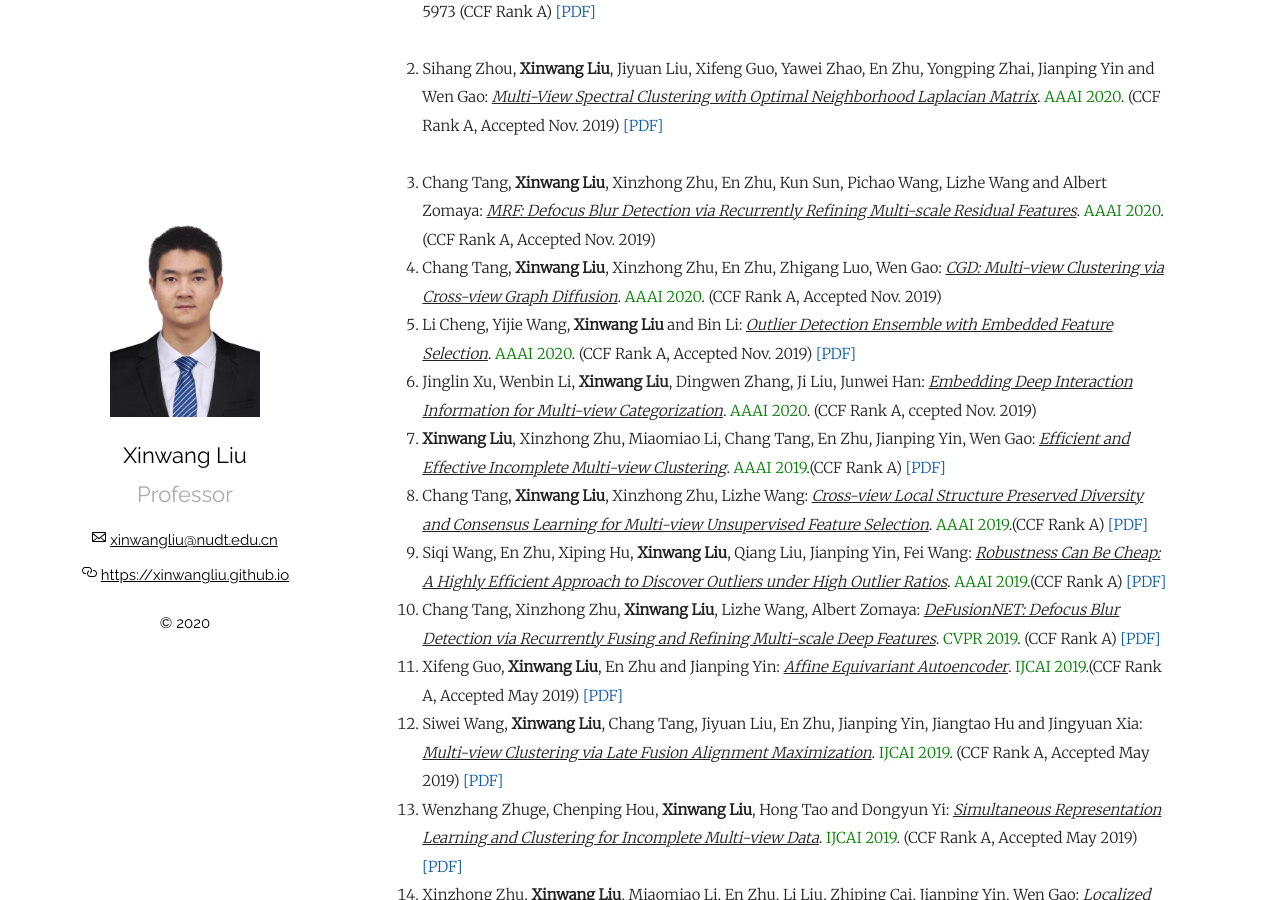
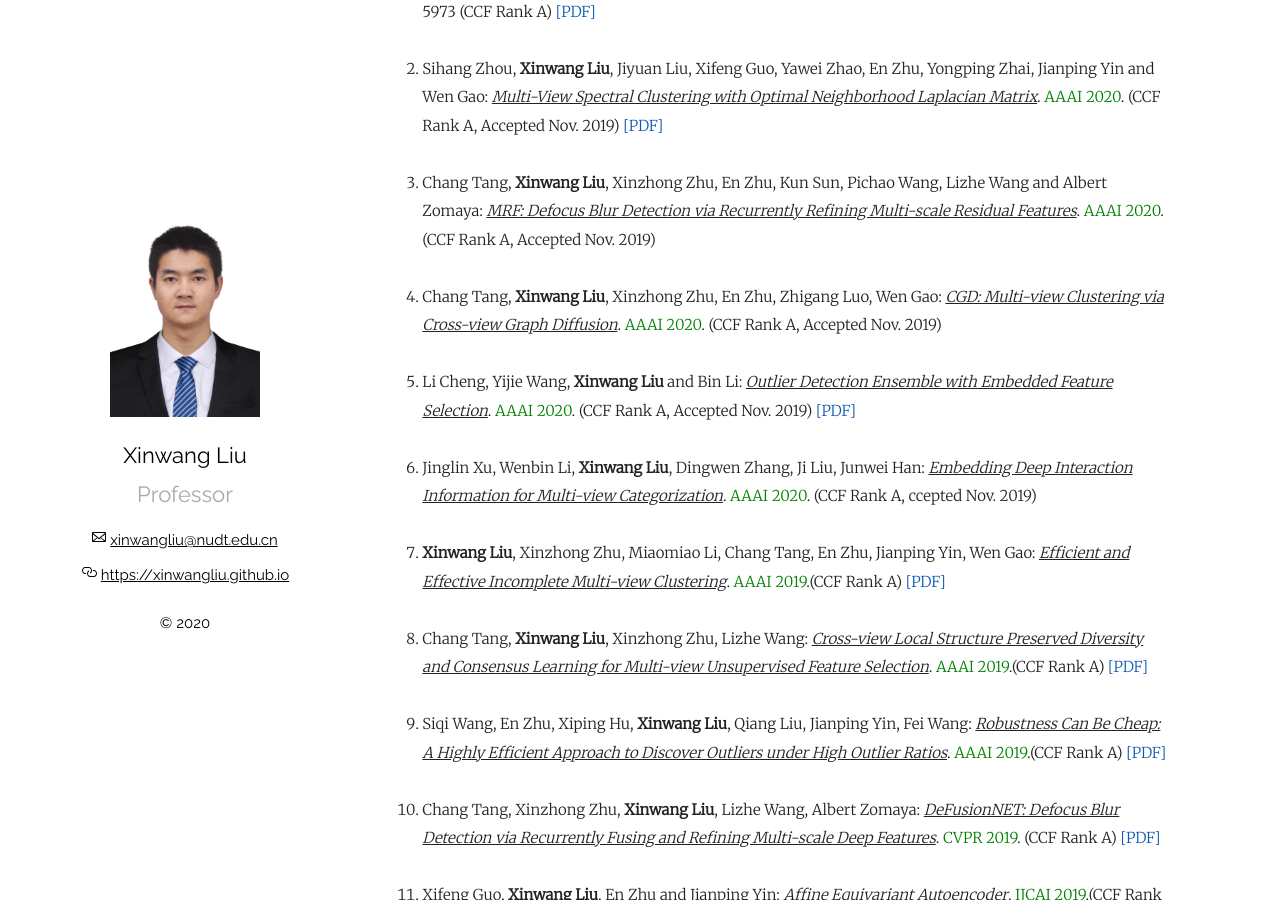
Before and after one commit to wx-liang/xinwangliu.github.io, a Jekyll site: the page built from index.md, in a window 1280 px wide and 900 px high, scrolled down 2741 px. Built offline with Jekyll 4.4.1, drawn with Linux system fonts in a browser that asks for light colours; our own code applies the rules of GitHub Pages for plain Markdown files.

Commit message:
Update index.md

```diff
--- a/index.md
+++ b/index.md
@@ -72,57 +72,57 @@
 <li> Sihang Zhou, <b>Xinwang Liu</b>, Jiyuan Liu, Xifeng Guo, Yawei Zhao, En Zhu, Yongping Zhai, Jianping Yin and Wen Gao: <i><u>Multi-View Spectral Clustering with Optimal Neighborhood Laplacian Matrix</u></i>. <font color="green">AAAI 2020</font>. (CCF Rank A, Accepted Nov. 2019) <a href = "https://www.aaai.org/Papers/AAAI/2020GB/AAAI-ZhouS.4849.pdf">[PDF]</a></li>
 <br />
 <li> Chang Tang, <b>Xinwang Liu</b>, Xinzhong Zhu, En Zhu, Kun Sun, Pichao Wang, Lizhe Wang and Albert Zomaya: <i><u>MRF: Defocus Blur Detection via Recurrently Refining Multi-scale Residual Features</u></i>. <font color="green">AAAI 2020</font>. (CCF Rank A, Accepted Nov. 2019) </li>
-
+<br />
 <li> Chang Tang, <b>Xinwang Liu</b>, Xinzhong Zhu, En Zhu, Zhigang Luo, Wen Gao: <i><u>CGD: Multi-view Clustering via Cross-view Graph Diffusion</u></i>. <font color="green">AAAI 2020</font>. (CCF Rank A, Accepted Nov. 2019) </li>
-
+<br />
 <li> Li Cheng, Yijie Wang, <b>Xinwang Liu</b> and Bin Li: <i><u>Outlier Detection Ensemble with Embedded Feature Selection</u></i>. <font color="green">AAAI 2020</font>. (CCF Rank A, Accepted Nov. 2019) <a href = "https://arxiv.org/pdf/2001.05492.pdf">[PDF]</a></li>
-
+<br />
 <li> Jinglin Xu, Wenbin Li, <b>Xinwang Liu</b>, Dingwen Zhang, Ji Liu, Junwei Han: <i><u>Embedding Deep Interaction Information for Multi-view Categorization</u></i>. <font color="green">AAAI 2020</font>. (CCF Rank A, ccepted Nov. 2019) </li>
-
+<br />
 <li> <b>Xinwang Liu</b>, Xinzhong Zhu, Miaomiao Li, Chang Tang, En Zhu, Jianping Yin, Wen Gao: <i><u>Efficient and Effective Incomplete Multi-view Clustering</u></i>. <font color="green">AAAI 2019</font>.(CCF Rank A) <a href = "https://wvvw.aaai.org/ojs/index.php/AAAI/article/download/4350/4228">[PDF]</a></li>
-
+<br />
 <li> Chang Tang, <b>Xinwang Liu</b>, Xinzhong Zhu, Lizhe Wang: <i><u>Cross-view Local Structure Preserved Diversity and Consensus Learning for Multi-view Unsupervised Feature Selection</u></i>. <font color="green">AAAI 2019</font>.(CCF Rank A) <a href = "https://wvvw.aaai.org/ojs/index.php/AAAI/article/download/4443/4321">[PDF]</a></li>
-
+<br />
 <li> Siqi Wang, En Zhu, Xiping Hu, <b>Xinwang Liu</b>, Qiang Liu, Jianping Yin, Fei Wang: <i><u>Robustness Can Be Cheap: A Highly Efficient Approach to Discover Outliers under High Outlier Ratios</u></i>. <font color="green">AAAI 2019</font>.(CCF Rank A) <a href = "https://wvvw.aaai.org/ojs/index.php/AAAI/article/download/4468/4346">[PDF]</a></li>
-
+<br />
 <li> Chang Tang, Xinzhong Zhu, <b>Xinwang Liu</b>, Lizhe Wang, Albert Zomaya: <i><u>DeFusionNET: Defocus Blur Detection via Recurrently Fusing and Refining Multi-scale Deep Features</u></i>. <font color="green">CVPR 2019</font>. (CCF Rank A) <a href = "http://openaccess.thecvf.com/content_CVPR_2019/papers/Tang_DeFusionNET_Defocus_Blur_Detection_via_Recurrently_Fusing_and_Refining_Multi-Scale_CVPR_2019_paper.pdf">[PDF]</a></li>
-
+<br />
 <li> Xifeng Guo, <b>Xinwang Liu</b>, En Zhu and Jianping Yin: <i><u>Affine Equivariant Autoencoder</u></i>. <font color="green">IJCAI 2019</font>.(CCF Rank A, Accepted May 2019) <a href = "https://www.ijcai.org/proceedings/2019/0335.pdf">[PDF]</a></li>
-
+<br />
 <li> Siwei Wang, <b>Xinwang Liu</b>, Chang Tang, Jiyuan Liu, En Zhu, Jianping Yin, Jiangtao Hu and Jingyuan Xia: <i><u>Multi-view Clustering via Late Fusion Alignment Maximization</u></i>. <font color="green">IJCAI 2019</font>. (CCF Rank A, Accepted May 2019) <a href = "https://www.ijcai.org/proceedings/2019/0524.pdf">[PDF]</a></li>
-
+<br />
 <li> Wenzhang Zhuge, Chenping Hou, <b>Xinwang Liu</b>, Hong Tao and Dongyun Yi: <i><u>Simultaneous Representation Learning and Clustering for Incomplete Multi-view Data</u></i>. <font color="green">IJCAI 2019</font>. (CCF Rank A, Accepted May 2019) <a href = "https://www.ijcai.org/proceedings/2019/0623.pdf">[PDF]</a></li>
-
+<br />
 <li> Xinzhong Zhu, <b>Xinwang Liu</b>, Miaomiao Li, En Zhu, Li Liu, Zhiping Cai, Jianping Yin, Wen Gao: <i><u>Localized Incomplete Multiple Kernel k-means</u></i>. <font color="green">IJCAI 2018</font> 3271-3277. (CCF Rank A) <a href = "https://www.ijcai.org/proceedings/2018/0454.pdf">[PDF]</a></li>
-
+<br />
 <li> Changqing Zhang, Yeqinq Liu, Yue Liu, Qinghua Hu, <b>Xinwang Liu</b>, Pengfei Zhu: <i><u>FISH-MML: Fisher-HSIC Multi-View Metric Learning</u></i>. <font color="green">IJCAI 2018</font>: 3054-3060. (CCF Rank A) <a href = "https://www.ijcai.org/proceedings/2018/0424.pdf">[PDF]</a></li>
-
+<br />
 <li> Pichao Wang, Wanqing Li, Jun Wan, Philip Ogunbona, and <b>Xinwang Liu</b>: <i><u>Cooperative Training of Deep Aggregation Networks for RGB-D Action Recognition</u></i>. <font color="green">AAAI 2018</font>. (CCF Rank A) <a href = "https://www.aaai.org/ocs/index.php/AAAI/AAAI18/paper/download/16106/16338">[PDF]</a></li>
-
+<br />
 <li> Changqing Zhang, Ziwei Yu, Qinghua Hu, Pengfei Zhu, Xiaobo Wang, and <b>Xinwang Liu</b>: <i><u>Latent Semantic Aware Multi-view Multi-label Classification</u></i>. <font color="green">AAAI 2018</font>. (CCF Rank A) <a href = "https://www.aaai.org/ocs/index.php/AAAI/AAAI18/paper/download/16829/16752">[PDF]</a></li>
-
+<br />
 <li> Hong Tao, Chenping Hou, <b>Xinwang Liu</b>, Dongyun Yi and Jubo Zhu: <i><u>Reliable Multi-View Clustering</u></i>. <font color="green">AAAI 2018</font>. (CCF Rank A) <a href = "https://www.aaai.org/ocs/index.php/AAAI/AAAI18/paper/viewFile/16245/16686">[PDF]</a></li>
-
+<br />
 <li> <b>Xinwang Liu</b>, Miaomiao Li, Lei Wang, Yong Dou, Jianping Yin and En Zhu: <i><u>Multiple Kernel k-means with Incomplete Kernels</u></i>. <font color="green">AAAI 2017</font>. (CCF Rank A) <a href = "https://pdfs.semanticscholar.org/8a43/479648816f7927487457c1d02f2bd6b4e383.pdf">[PDF]</a></li>
-
+<br />
 <li> <b>Xinwang Liu</b>, Sihang Zhou, Yueqing Wang, Yong Dou, Jianping Yin and En Zhu: <i><u>Optimal Neighborhood Kernel Clustering with Multiple Kernels</u></i>. <font color="green">AAAI 2017</font>. (CCF Rank A) <a href = "https://www.aaai.org/ocs/index.php/AAAI/AAAI17/paper/download/14761/14403">[PDF]</a></li>
-
+<br />
 <li> Yueqing Wang, <b>Xinwang Liu</b>, Yong Dou: <i><u>Multiple Kernel Clustering Framework with Improved Kernels</u></i>. <font color="green">IJCAI 2017</font>. (CCF Rank A) <a href = "https://pdfs.semanticscholar.org/440c/02392977e3f849fe3375bc2ca2d24f347fa7.pdf">[PDF]</a></li>
-
+<br />
 <li> Yueqing Wang, <b>Xinwang Liu</b>, Yong Dou: <i><u>Approximate Large-scale Multiple Kernel k-means using Deep Neuron Network</u></i>. <font color="green">IJCAI 2017</font>. (CCF Rank A) <a href = "https://www.ijcai.org/proceedings/2017/0419.pdf">[PDF]</a></li>
-
+<br />
 <li> Xifeng Guo, Long Gao, <b>Xinwang Liu</b> and Jianping Yin: <i><u>Improved Deep Embedded Clustering with Local Structure Preservation</u></i>. <font color="green">IJCAI 2017</font>. (CCF Rank A) <a href = "https://www.ijcai.org/proceedings/2017/0243.pdf">[PDF]</a></li>
-
+<br />
 <li> Miaomiao Li, <b>Xinwang Liu</b>, Lei Wang, Yong Dou and Jianping Yin: <i><u>Multi-view Clustering via Maximizing Local Kernel Alignment</u></i>. <font color="green">IJCAI 2016</font>: (1704-1710), July 9-16, 2016, New York, USA (CCF Rank A) </li>
-
+<br />
 <li> <b>Xinwang Liu</b>, Yong Dou, Jianping Yin, Lei Wang, En Zhu: <i><u>Multiple Kernel k-means Clustering with Matrix-induced Regularization</u></i>. <font color="green">AAAI 2016</font>: (1888-1894), February 12-17, 2016, Phoenix, Arizona, USA (CCF Rank A) <a href = "https://www.aaai.org/ocs/index.php/AAAI/AAAI16/paper/viewFile/12115/11819">[PDF]</a></li>
-
+<br />
 <li> <b>Xinwang Liu</b>, Lei Wang, Jianping Yin, Yong Dou, Jian Zhang: <i><u>Absent Multiple Kernel Learning</u></i>. <font color="green">AAAI 2015</font>: (2807-2813), January 25-30, 2015, Austin, Texas, USA (CCF Rank A) <a href = "https://www.aaai.org/ocs/index.php/AAAI/AAAI15/paper/viewFile/9298/9945">[PDF]</a></li>
-
+<br />
 <li> <b>Xinwang Liu</b>, Lei Wang, Jian Zhang, Jianping Yin: <i><u>Sample-Adaptive Multiple Kernel Learning</u></i>. <font color="green">AAAI 2014</font>: (1975-1981), July 27-31, 2014, Qu´ebec City, Qu´ebec, Canada (CCF Rank A) <a href = "https://www.aaai.org/ocs/index.php/AAAI/AAAI14/paper/viewFile/8332/8839">[PDF]</a></li>
-
+<br />
 <li> Lingqiao Liu, Lei Wang, <b>Xinwang Liu</b>: <i><u>In defense of soft-assignment coding</u></i>. <font color="green">ICCV 2011</font>: (2486-2493), November 6-13, 2011, Barcelona, Spain. (CCF Rank A) <a href = "http://citeseerx.ist.psu.edu/viewdoc/download?doi=10.1.1.650.7010&rep=rep1&type=pdf">[PDF]</a></li>
-
+<br />
 <li> Melih Engin, Lei Wang, Luping Zhou, <b>Xinwang Liu</b>: <i><u>DeepKSPD: Learning Kernel-Matrix-Based SPD Representation For Fine-Grained Image Recognition</u></i>. <font color="green">ECCV 2018</font>: 629645. (CCF Rank B) <a href = "http://openaccess.thecvf.com/content_ECCV_2018/papers/Melih_Engin_DeepKSPD_Learning_Kernel-matrix-based_ECCV_2018_paper.pdf">[PDF]</a></li>
 
 </ol>
```
